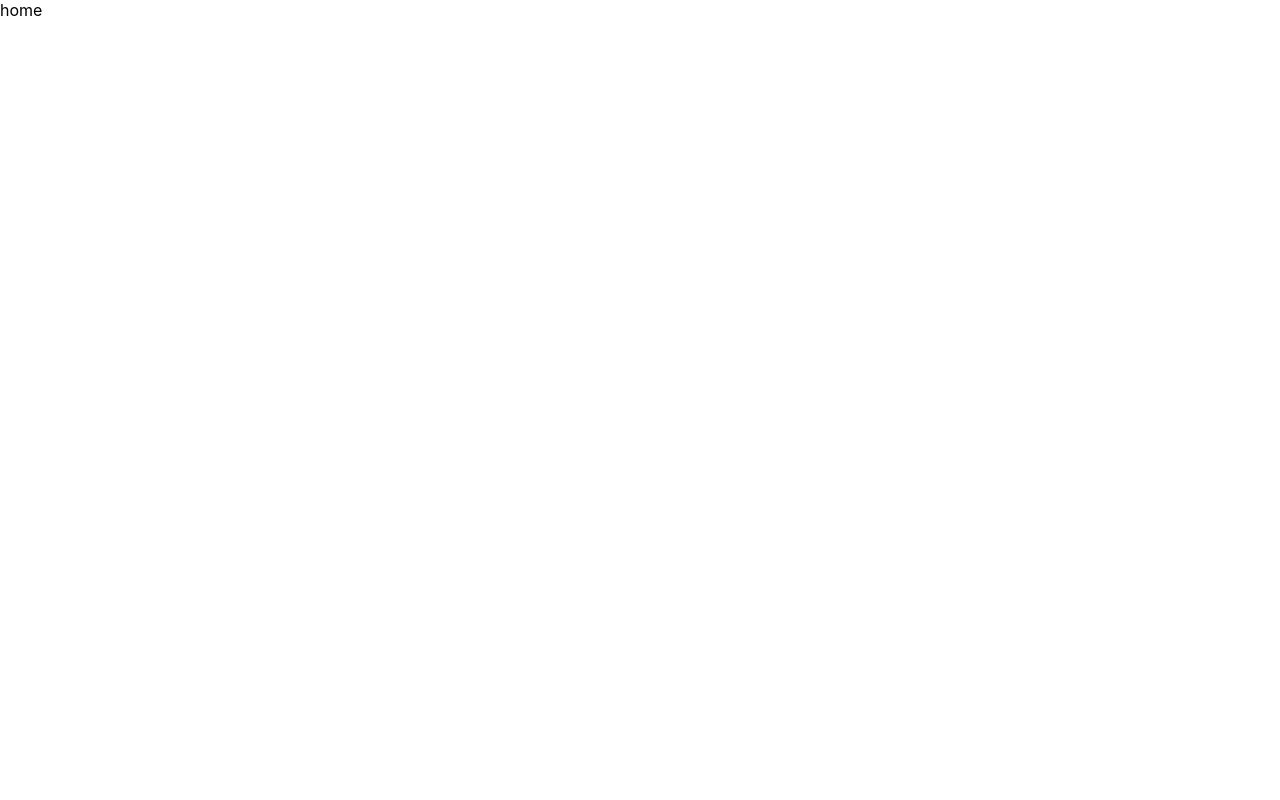
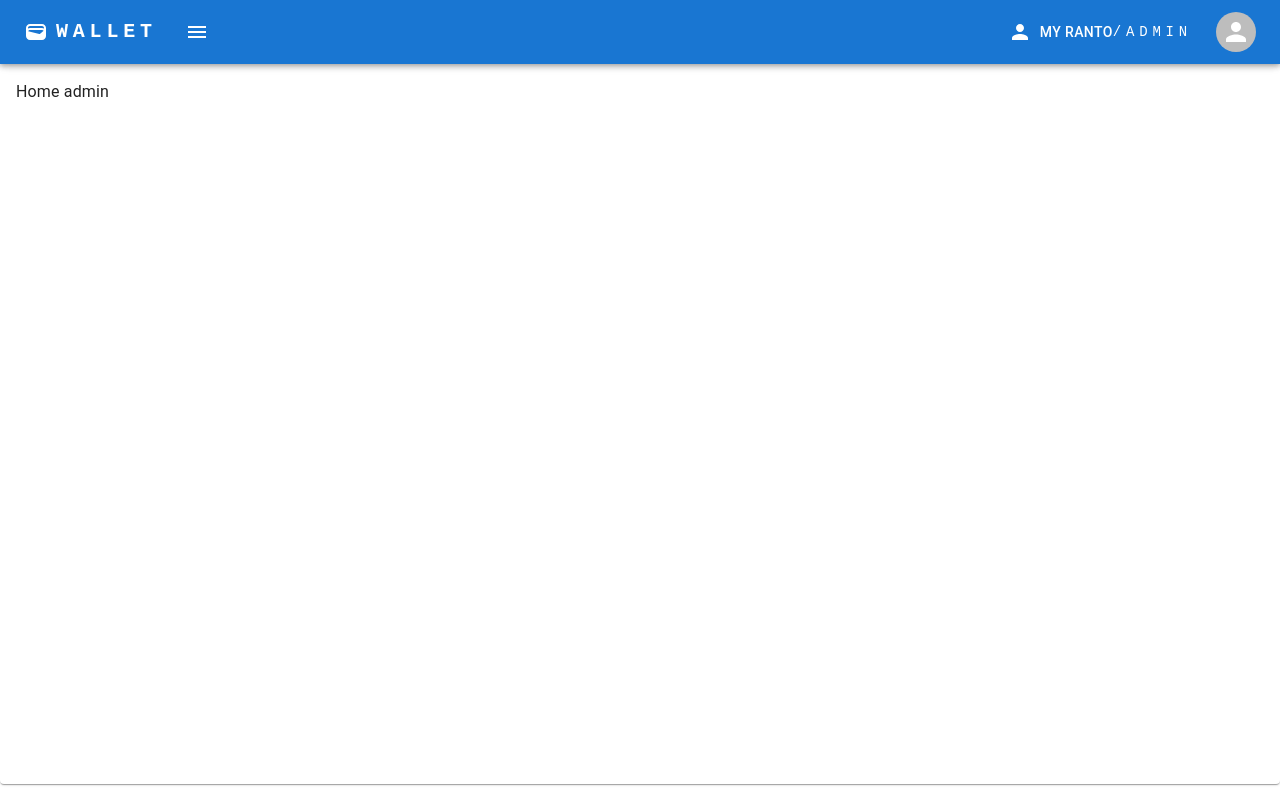
Before and after one commit to myranto/wallet-web-version-v1, a React (Create React App) app: page /home in a window 1280 px wide. Built offline with nearby package versions, Linux system fonts and the light colour scheme.

Commit message:
amelioration base-front

```diff
--- a/src/components/layout/container/Mcontainer.js
+++ b/src/components/layout/container/Mcontainer.js
@@ -1,6 +1,7 @@
-import { Box, CssBaseline, useMediaQuery } from "@mui/material";
+import { Box, Collapse, CssBaseline, Drawer, useMediaQuery } from "@mui/material";
 import Header from "../header/Header";
 import React, { Fragment, useState } from "react";
+import Sidebar from "../side-bar/Sidebar";
 
 // composant de base utiliser pour toutes les pages
 // afin d'avoir un design uniforme
@@ -26,11 +27,23 @@ export default function Mcontainer({ Component = null, componentName = null, soc
         <Fragment>
             <CssBaseline />
             <Header messageOpen={toggleDrawerDiscu} drawerWidth={drawerWidth} open={open} socket={socket} toggleDrawer={toggleDrawer} currentComponent={componentName} />
-
+            <Collapse in={open}>
+                            <Drawer
+                                open={open}
+                                onClose={toggleDrawer}
+                                anchor="left"
+                                variant='persistent'
+                                // sx={{ height: '10px' }}
+                            >
+                                <Sidebar toggleDrawer={toggleDrawer} />
+                            </Drawer>
+                        </Collapse>
             {Component &&
                 <Box sx={{
-                    width: drawerWidth,
-                    float: 'right'
+                    width: !open ? '100%' : '81%',
+                    float: 'right',
+                    // backgroundColor:'blue',
+                    right:0
                 }}>
                     <Component toggleDrawer={toggleDrawerDiscu} open={openD} socket={socket} />
                 </Box>
--- a/src/components/layout/header/Header.js
+++ b/src/components/layout/header/Header.js
@@ -14,7 +14,7 @@ import './header.css'
 import Sidebar from '../side-bar/Sidebar';
 import DropDownMenu from '../drop-down-menu/DropDownMenu';
 import { Collapse, Drawer, useMediaQuery } from '@mui/material';
-import { getProfilStorage,Personrole } from '../../../utils/function';
+import { getProfilStorage, Personrole } from '../../../utils/function';
 // import { UserOperation } from '../../../classes/users/UserOperation';
 
 // import HeaderNotification from '../../notification/HeaderNotification/HeaderNotification';
@@ -42,12 +42,12 @@ function Header({ messageOpen, currentComponent = null, toggleDrawer, drawerWidt
     // }, [person?.photo])
     return (
         <AppBar
-            position="static"
+            // position="static"
             sx={{
-                position: 'fixed',
+                position: 'relative',
                 backdropFilter: 'blur(10px)',
-                width: drawerWidth,
-                right: 0,
+                width: 'drawerWidth',
+                left: open ? '18%' : 0,
                 zIndex: (theme) => theme.zIndex.drawer - 1
             }}
         >
@@ -95,16 +95,12 @@ function Header({ messageOpen, currentComponent = null, toggleDrawer, drawerWidt
                                 <Message />
                             </IconButton>
                         }
-                        <Collapse in={open}>
-                            <Drawer open={open} onClose={toggleDrawer}>
-                                <Sidebar toggleDrawer={toggleDrawer} />
-                            </Drawer>
-                        </Collapse>
+
                     </Box>
 
 
                     {/* partie droite de l'header */}
-                    <Person sx={{ display: { xs: 'none', md: 'flex' }, mr: 0 }} />
+                    <Person sx={{ display: { xs: 'none', md: 'flex' } }} />
                     <Box sx={{
                         flexGrow: 0
                     }}>
@@ -124,7 +120,7 @@ function Header({ messageOpen, currentComponent = null, toggleDrawer, drawerWidt
                             </label>
                         </Button>
                     </Box>
-                    <Box sx={{ display: { xs: 'flex', md: 'flex' } }}>
+                    <Box sx={{ display: { xs: 'flex', md: 'flex' }, mr: open?27:0 }}>
                         {/* {person?.role > 1 && <ChatNotification socket={socket} person={person} />} */}
                         {/* <HeaderNotification socket={socket} /> */}
                         <DropDownMenu img={img} setMessage={setMessage} setNotif={setNotif} setSuccess={setSuccess} />
--- a/src/components/layout/side-bar/toolbar/ToolbarInfo.js
+++ b/src/components/layout/side-bar/toolbar/ToolbarInfo.js
@@ -33,23 +33,23 @@ const ToolbarInfo = ({ toggleDrawer = null }) => {
                             My Ranto
                         </Typography>
                     </Box>
-                    <IconButton color="error" onClick={() => {
+                    {/* <IconButton color="error" onClick={() => {
                         if (toggleDrawer) {
                             toggleDrawer()
                         }
                     }} >
                         <CloseRounded sx={{ fontSize: 20 }} />
-                    </IconButton>
+                    </IconButton> */}
                 </Typography>
             </Toolbar>
-            <Toolbar>
+            {/* <Toolbar>
                 <Typography variant="h6" component="div" sx={{ flexGrow: 1, display: 'flex', alignItems: 'center' }}>
                     <BadgeRounded sx={{ fontSize: 26 }} color='primary' />
                     <Typography variant="h6" component="p" sx={{ marginLeft: 1 }}>
                         Admin
                     </Typography>
                 </Typography>
-            </Toolbar>
+            </Toolbar> */}
             <Divider />
         </>
     )
--- a/src/services/routes/roads.js
+++ b/src/services/routes/roads.js
@@ -1,20 +1,35 @@
-import React from 'react'
-import {BrowserRouter, Routes, Route, Navigate} from "react-router-dom";
+import React, { Suspense } from 'react'
+import { BrowserRouter, Routes, Route, Navigate } from "react-router-dom";
 import PrivateRoute from '../../security/PrivateRoute';
+import { Backdrop, CircularProgress } from '@mui/material';
 
-const Home = React.lazy(()=> import('../../views/home/home'));
-const Login = React.lazy(()=> import('../../views/authentication/login'))
-const Index = React.lazy(()=> import('../../views/index'))
+const Home = React.lazy(() => import('../../views/home/home'));
+const Login = React.lazy(() => import('../../views/authentication/login'))
+const Index = React.lazy(() => import('../../views/index'))
+const Loading = () => {
+  return (
+    <Backdrop
+      sx={(theme) => ({ color: '#fff', zIndex: theme.zIndex.drawer + 1 })}
+      open={true}
+    // onClick={handleClose}
+    >
+      <CircularProgress color="inherit" />
+    </Backdrop>
+  )
+}
 const Roads = () => {
   return (
     <BrowserRouter>
-            <Routes>
-                <Route path="/" element={<Navigate to="/login" replace/>}/>
-                <Route path={"/login"} element={<Login/>}/>
-                <Route exact path="/home" name="Page home" element={<Home />} />
-                <Route path={"/index"} element={<PrivateRoute role={1} Component={Index} componentName={"Index"} />}/>
-            </Routes>
-        </BrowserRouter>
+      <Suspense fallback={<Loading />}>
+        <Routes>
+          <Route path="/" element={<Navigate to="/login" replace />} />
+          <Route path="*" element={<Navigate to="/login" replace />} />
+          <Route path={"/login"} element={<Login />} />
+          <Route exact path="/home" name="Page home" element={<PrivateRoute role={1} Component={Home} componentName={"Home"} />} />
+          <Route path={"/index"} element={<PrivateRoute role={1} Component={Index} componentName={"Index"} />} />
+        </Routes>
+      </Suspense>
+    </BrowserRouter>
   )
 }
 
--- a/src/utils/menuitem.js
+++ b/src/utils/menuitem.js
@@ -1,7 +1,7 @@
 import {Chat, Computer, HomeRounded, List, ListAltRounded, SupportAgent,  } from "@mui/icons-material";
 export const admin_pages = [
     { name: 'Accueil', link: '/home', icon: <HomeRounded /> },
-    { name: 'Discussions', link: '/home/Discussion', icon: <Chat /> },
+    { name: 'Index', link: '/index', icon: <Chat /> },
     { name: 'Demandes', link: '/home/request', icon: <ListAltRounded /> },
     {
         name: 'Ordinateur', icon: <Computer />, dropDown: [
--- a/src/views/home/home.js
+++ b/src/views/home/home.js
@@ -1,8 +1,23 @@
+import { Box, Card, CardContent, Typography } from '@mui/material'
 import React from 'react'
 
 const Home = () => {
   return (
-    <div>home</div>
+    <Card sx={{ maxWidth: '100vw'  }}>
+        <CardContent sx={{ height: '90vh', overflowY: 'hidden' }}>
+          {/* <BreadCrumbs /> */}
+          <Box
+            sx={{
+              display: 'flex',
+              justifyContent: 'space-between',
+              alignItems: 'center',
+              width: '100%',
+            }}
+          >
+            <Typography>Home admin</Typography>
+          </Box>
+        </CardContent>
+      </Card>
   )
 }
 
--- a/src/views/index.js
+++ b/src/views/index.js
@@ -1,9 +1,26 @@
+import { Box, Card, CardContent, TableContainer, Typography } from '@mui/material'
 import React from 'react'
 
 const Index = () => {
   return (
     <>
-      Index
+      {/* <TableContainer > */}
+      <Card sx={{ maxWidth: '100vw'  }}>
+        <CardContent sx={{ height: '90vh', overflowY: 'hidden' }}>
+          {/* <BreadCrumbs /> */}
+          <Box
+            sx={{
+              display: 'flex',
+              justifyContent: 'space-between',
+              alignItems: 'center',
+              width: '100%',
+            }}
+          >
+            <Typography>Coucou admin</Typography>
+          </Box>
+        </CardContent>
+      </Card>
+    {/* </TableContainer> */}
     </>
   )
 }
```
